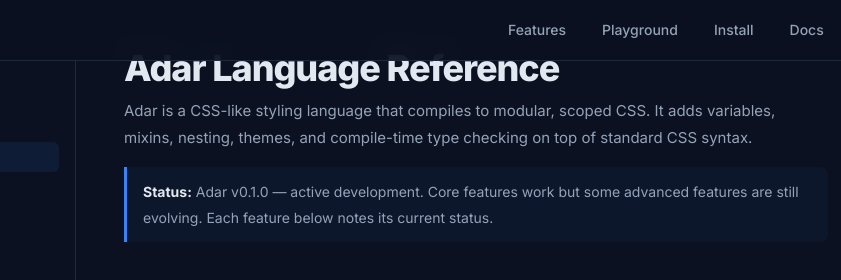
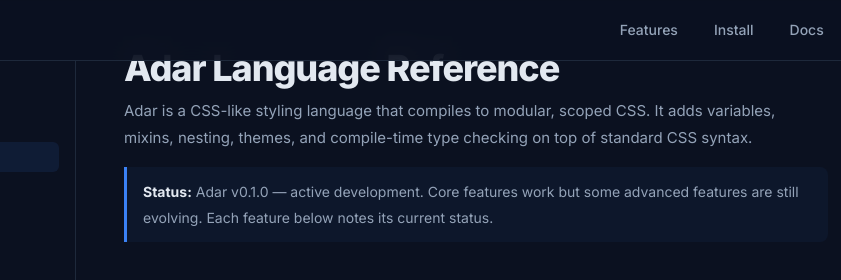
Before and after one commit to zulsyam23-dot/adar, a plain HTML site: page docs/docs.html in a window 1280 px wide. Shown: the top 280 px of the page, 224-1065 px from the left. Drawn offline with Linux system fonts and the light colour scheme.

Commit message:
remove remaining playground/pyodide references

```diff
--- a/docs/docs.html
+++ b/docs/docs.html
@@ -112,7 +112,6 @@ td { color: var(--text-muted); }
     </a>
     <div class="nav-links">
       <a href="index.html#features">Features</a>
-      <a href="index.html#playground">Playground</a>
       <a href="index.html#install">Install</a>
       <a href="docs.html" class="active">Docs</a>
       <a href="https://github.com/zulsyam23-dot/adar" target="_blank" rel="noopener" class="nav-gh">
```
Also changed, not shown: docs/index.html (+0 -1 lines).
